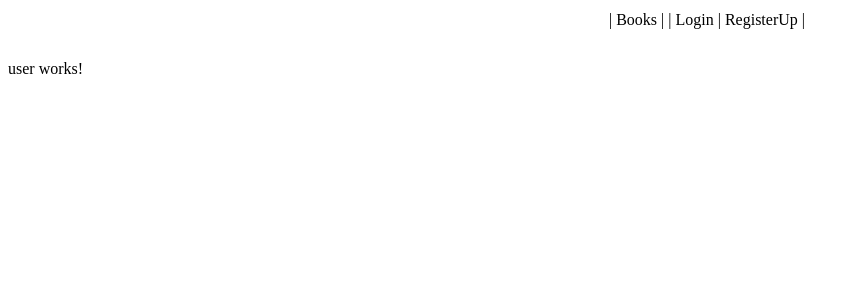
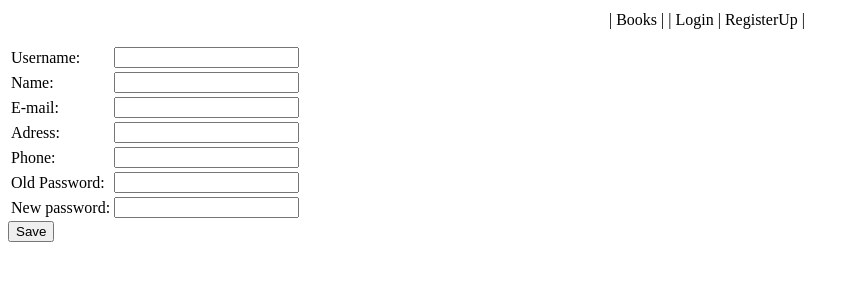
Before and after one commit to MasterMindB83/BookShop, an Angular app: page /user in a window 1280 px wide. Shown: the top 300 px of the page, without its empty margins (0-859 px from the left). Built offline with nearby package versions, Linux system fonts and the light colour scheme.

Commit message:
user update v1.3

```diff
--- a/src/app/data.service.ts
+++ b/src/app/data.service.ts
@@ -17,4 +17,8 @@ export class DataService {
   getUser(username) {
     return this.http.get('http://localhost:3000/users/' + username);
   }
+  updateUser(username, name, phone, address, e_mail, password) {
+    return this.http.post('http://localhost:3000/updateuser',
+    {username: username, name: name, address: address, e_mail: e_mail, phone: phone, password: password});
+  }
 }
--- a/src/app/login/login.component.ts
+++ b/src/app/login/login.component.ts
@@ -26,6 +26,12 @@ export class LoginComponent implements OnInit {
         this.data.getUser(this.username).subscribe((data2: IUser) => {
           this.user = data2[0];
           EmitterService.login.emit(this.user);
+          localStorage.setItem('username', this.user.username);
+          localStorage.setItem('name', this.user.name);
+          localStorage.setItem('e_mail', this.user.e_mail);
+          localStorage.setItem('phone', this.user.phone);
+          localStorage.setItem('password', this.user.password);
+          localStorage.setItem('address', this.user.address);
           this.router.navigate(['/']);
         });
       } else {
--- a/src/app/register-up/register-up.component.ts
+++ b/src/app/register-up/register-up.component.ts
@@ -38,6 +38,12 @@ export class RegisterUpComponent implements OnInit {
               password: this.password,
               phone: this.phone
             };
+            localStorage.setItem('username', this.user.username);
+            localStorage.setItem('name', this.user.name);
+            localStorage.setItem('e_mail', this.user.e_mail);
+            localStorage.setItem('phone', this.user.phone);
+            localStorage.setItem('password', this.user.password);
+            localStorage.setItem('address', this.user.address);
             EmitterService.login.emit(this.user);
             this.router.navigate(['/']);
           });
--- a/src/app/user/user.component.html
+++ b/src/app/user/user.component.html
@@ -1,3 +1,33 @@
-<p>
-  user works!
-</p>
+<div>
+    <table>
+      <tr>
+        <td>Username:</td>
+        <td><input type="text" [(ngModel)]="username"></td>
+      </tr>
+      <tr>
+        <td>Name:</td>
+        <td><input type="text" [(ngModel)]="name"></td>
+      </tr>
+      <tr>
+        <td>E-mail:</td>
+        <td><input type="text" [(ngModel)]="e_mail"></td>
+      </tr>
+      <tr>
+        <td>Adress:</td>
+        <td><input type="text" [(ngModel)]="address"></td>
+      </tr>
+      <tr>
+        <td>Phone:</td>
+        <td><input type="text" [(ngModel)]="phone"></td>
+      </tr>
+      <tr>
+        <td>Old Password:</td>
+        <td><input type="password" [(ngModel)]="oldPassword"></td>
+      </tr>
+      <tr>
+        <td>New password:</td>
+        <td><input type="password" [(ngModel)]="newPassword"></td>
+      </tr>
+    </table>
+    <button (click)="save()">Save</button>
+  </div>
--- a/src/app/user/user.component.ts
+++ b/src/app/user/user.component.ts
@@ -1,4 +1,7 @@
 import { Component, OnInit } from '@angular/core';
+import { DataService } from '../data.service';
+import { EmitterService } from '../emitter.service';
+import { IUser } from '../interfaces';
 
 @Component({
   selector: 'app-user',
@@ -6,10 +9,55 @@ import { Component, OnInit } from '@angular/core';
   styleUrls: ['./user.component.css']
 })
 export class UserComponent implements OnInit {
-
-  constructor() { }
+  username: string;
+  name: string;
+  e_mail: string;
+  address: string;
+  phone: string;
+  oldPassword: string;
+  newPassword: string;
+  exists: number;
+  user: IUser;
+  constructor(private data: DataService) { }
 
   ngOnInit() {
+    this.username = localStorage.getItem('username');
+    this.name = localStorage.getItem('name');
+    this.e_mail = localStorage.getItem('e_mail');
+    this.phone = localStorage.getItem('phone');
+    this.address = localStorage.getItem('address');
   }
+  save() {
+    this.data.login(this.username, this.oldPassword).subscribe((data) => {
+      this.exists = data[0].count;
+      if (this.exists) {
+        let password = this.oldPassword;
+        if(this.newPassword) {
+          password = this.newPassword;
+        }
+        this.data.updateUser(this.username, this.name, this.phone, this.address, this.e_mail, password).subscribe(() => {
+          console.log('User updated.');
 
+          localStorage.setItem('username', this.username);
+          localStorage.setItem('name', this.name);
+          localStorage.setItem('e_mail', this.e_mail);
+          localStorage.setItem('phone', this.phone);
+          localStorage.setItem('password', this.newPassword);
+          localStorage.setItem('address', this.address);
+          this.user = {
+            username: this.username,
+            name: this.name,
+            e_mail: this.e_mail,
+            password: this.newPassword,
+            address: this.address,
+            phone: this.phone
+          };
+          EmitterService.login.emit(this.user);
+          alert('User changed.');
+        });
+      } else {
+        alert('Wrong password.');
+      }
+    });
+  }
 }
```
Also changed, not shown: node-server.js (+11 -0 lines).
